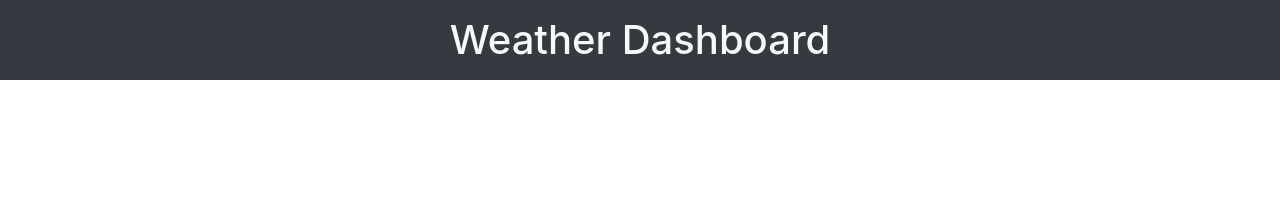
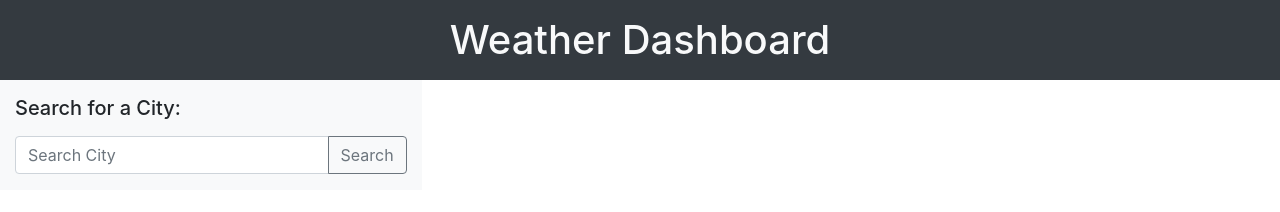
Before and after one commit to ystamaritq/weather-dashboard, a plain HTML site: page index.html in a window 1280 px wide. Shown: the top 212 px of the page. Drawn offline with nearby package versions, Linux system fonts and the light colour scheme.

Commit message:
added aside section with input text

```diff
--- a/index.html
+++ b/index.html
@@ -11,12 +11,29 @@
 </head>
 
 <body>
+    <!-- header-->
     <header>
-        <h1 class="bg-dark text-light p-3 text-center">Weather Dashboard</h1>
+        <h1 class="bg-dark text-light p-3 text-center mb-0">Weather Dashboard</h1>
     </header>
 
-    <main class="container-fluid d-flex m-2">
-        <div class="col-4"></div>
+    <!-- main container -->
+    <main class="container-fluid d-flex ml-0 mr-0 pl-0">
+        <!-- search section column -->
+        <section class="col-4 bg-light">
+            <h5 class="mb-3 mt-3 text-bold">Search for a City:</h5>
+            <div class="input-group mb-3">
+                <input type="text" class="form-control" placeholder="Search City" aria-label="Recipient's username"
+                    aria-describedby="button-addon2">
+                <div class="input-group-append">
+                    <button class="btn btn-outline-secondary" type="button" id="button-addon2">Search</button>
+                </div>
+            </div>
+
+            <article class="cities-append">
+                <!-- here is the section to append or prepend the cities that we look for -->
+            </article>
+        </section>
+
         <div class="col-9"></div>
     </main>
 
```
